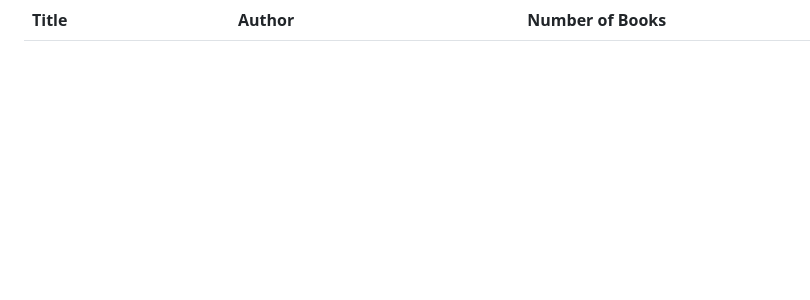
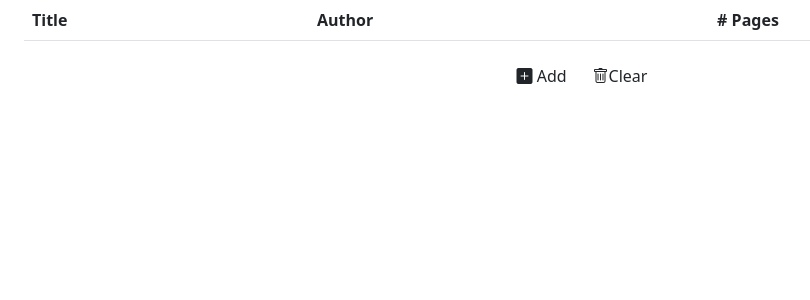
Before and after one commit to akilah-littlejohn/Library, an Angular app: page / in a window 1280 px wide. Shown: the top 300 px of the page, without its empty margins (58-868 px from the left). Built offline with nearby package versions, Linux system fonts and the light colour scheme.

Commit message:
add icons center buttons

```diff
--- a/package.json
+++ b/package.json
@@ -22,6 +22,7 @@
     "@popperjs/core": "^2.11.6",
     "boostrap": "^2.0.0",
     "bootstrap": "^5.2.3",
+    "bootstrap-icons": "^1.10.3",
     "rxjs": "~7.8.0",
     "tslib": "^2.3.0",
     "zone.js": "~0.12.0"
--- a/src/app/app.component.html
+++ b/src/app/app.component.html
@@ -1 +1,7 @@
-<app-table></app-table>
+<main>
+  <app-table></app-table>
+  <section class="d-flex justify-content-center">
+    <button class="btn"><i class="bi bi-plus-square-fill"></i> Add</button>
+    <button class="btn"><i class="bi bi-trash"></i>Clear</button>
+  </section>
+</main>
--- a/src/app/app.component.scss
+++ b/src/app/app.component.scss
@@ -0,0 +1,5 @@
+main {
+    display: flex;
+    justify-content: center;
+    flex-direction: column;
+}
--- a/src/app/table/table.component.html
+++ b/src/app/table/table.component.html
@@ -4,7 +4,7 @@
           <tr>
             <th>Title</th>
             <th>Author</th>
-            <th>Number of Books</th>
+            <th># Pages</th>
           </tr>
         </thead>
         <tbody>
--- a/src/index.html
+++ b/src/index.html
@@ -1,15 +1,19 @@
 <!doctype html>
 <html lang="en">
+
 <head>
   <meta charset="utf-8">
   <title>BookList</title>
   <base href="/">
   <meta name="viewport" content="width=device-width, initial-scale=1">
   <link rel="icon" type="image/x-icon" href="favicon.ico">
+  <link rel="stylesheet" href="https://cdn.jsdelivr.net/npm/bootstrap-icons@1.10.3/font/bootstrap-icons.css">
   <script src="https://kit.fontawesome.com/71654da897.js" crossorigin="anonymous"></script>
 
 </head>
+
 <body>
   <app-root></app-root>
 </body>
+
 </html>
```
Also changed, not shown: 1 other file (tests, documents, lock files or other folders).
